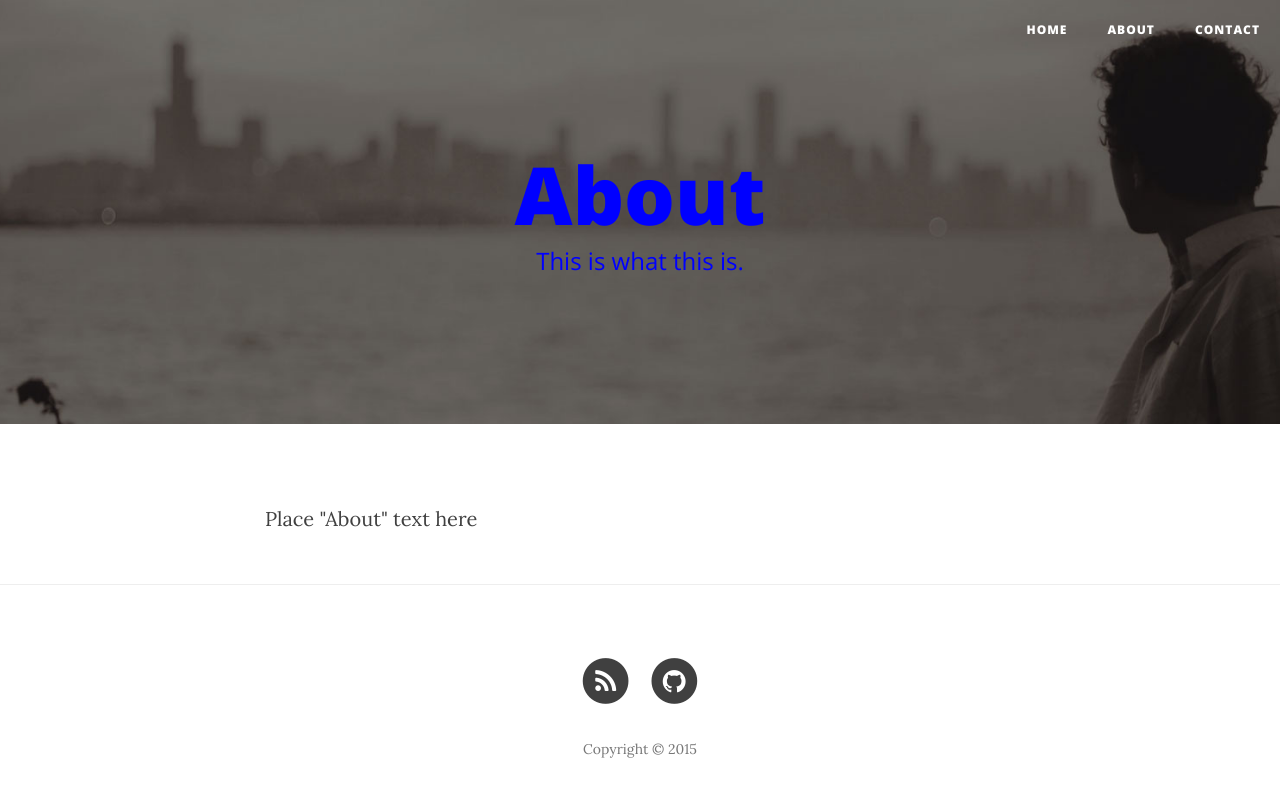
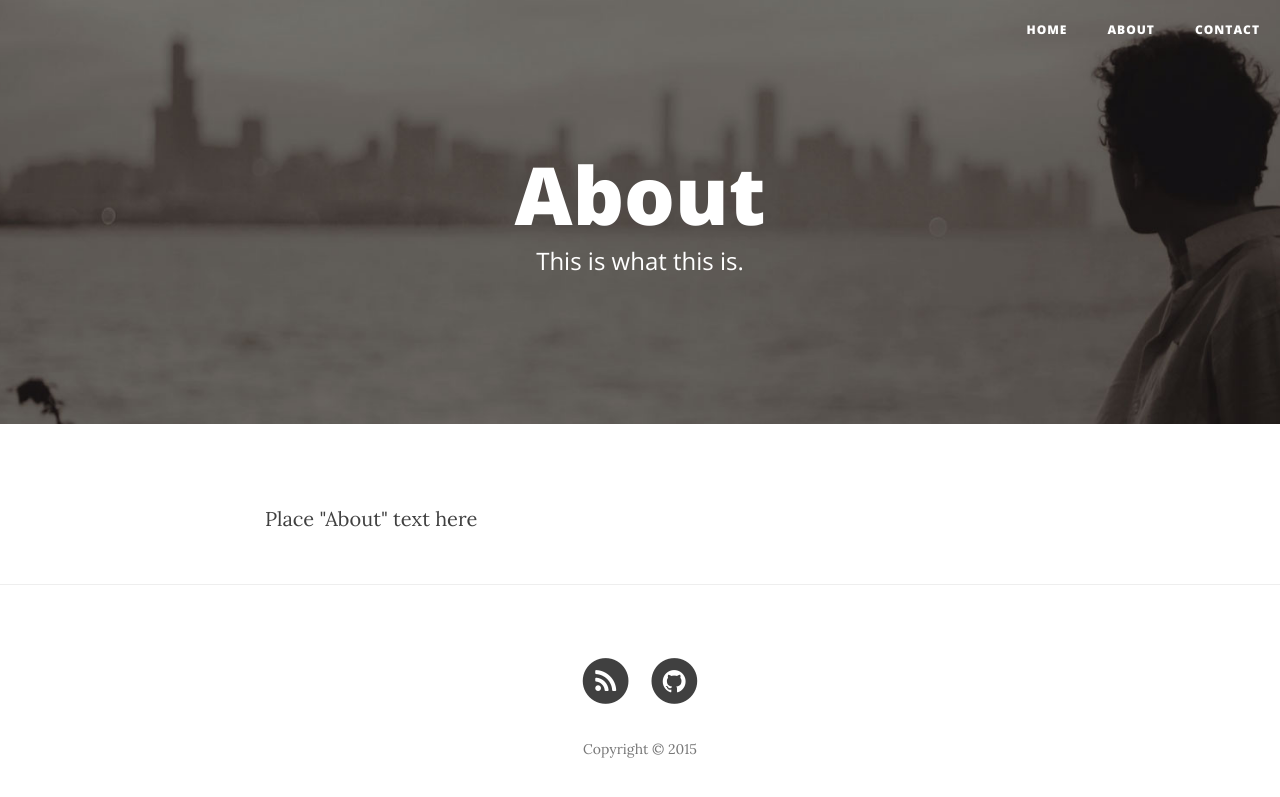
Before and after one commit to Algoritics/blog.algoritics.com, a Jekyll site: the page built from about.html, in a window 1280 px wide. Shown: the top 797 px of the page. Built offline with Jekyll 4.4.1, drawn with Linux system fonts in a browser that asks for light colours; nearby versions of some CDN libraries.

Commit message:
Fixing Fonts

```diff
--- a/css/clean-blog.css
+++ b/css/clean-blog.css
@@ -137,11 +137,11 @@ hr.small {
   -o-background-size: cover;
   margin-bottom: 50px;
 }
+.intro-header .site-heading,
 .intro-header .page-heading {
   padding: 100px 0 50px;
   color: white;
 }
-.intro-header .site-heading,
 .intro-header .post-heading {
   padding: 100px 0 50px;
   color: blue;
```
